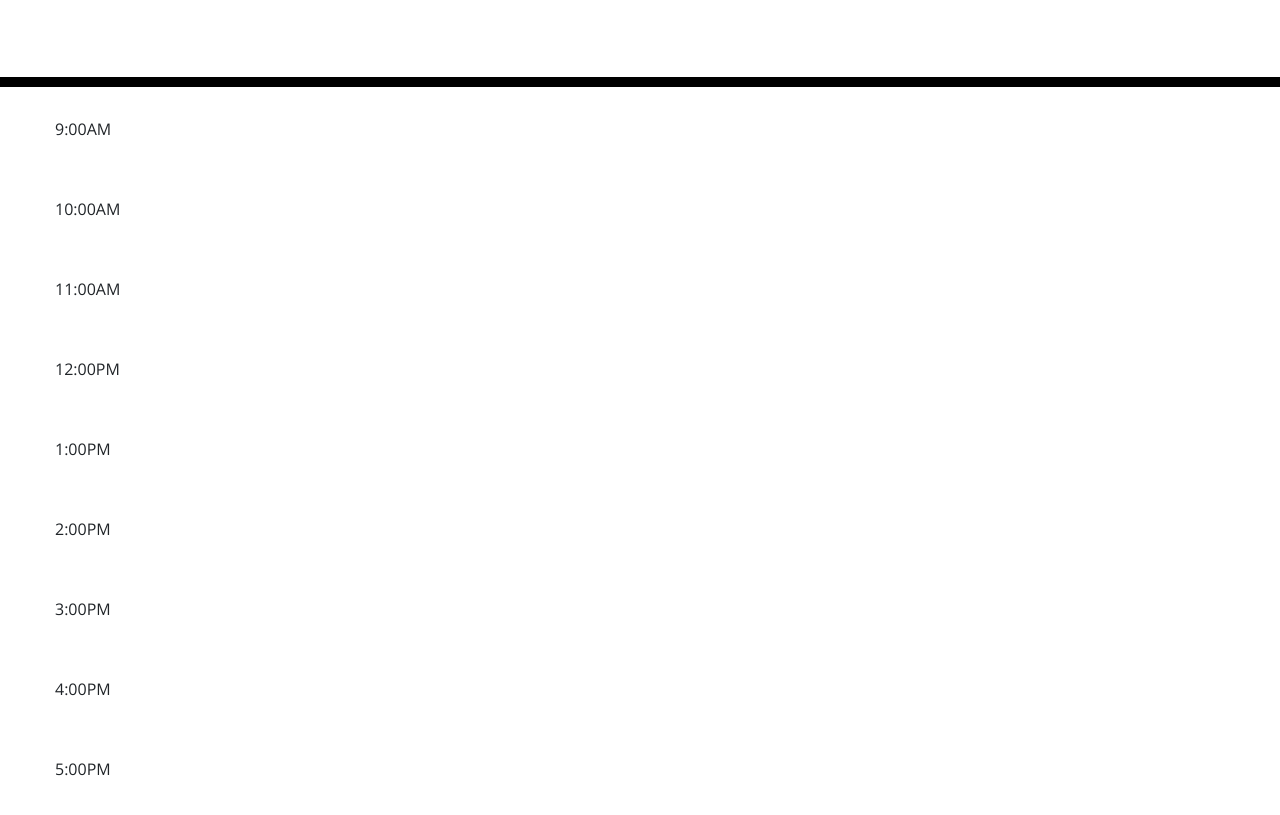
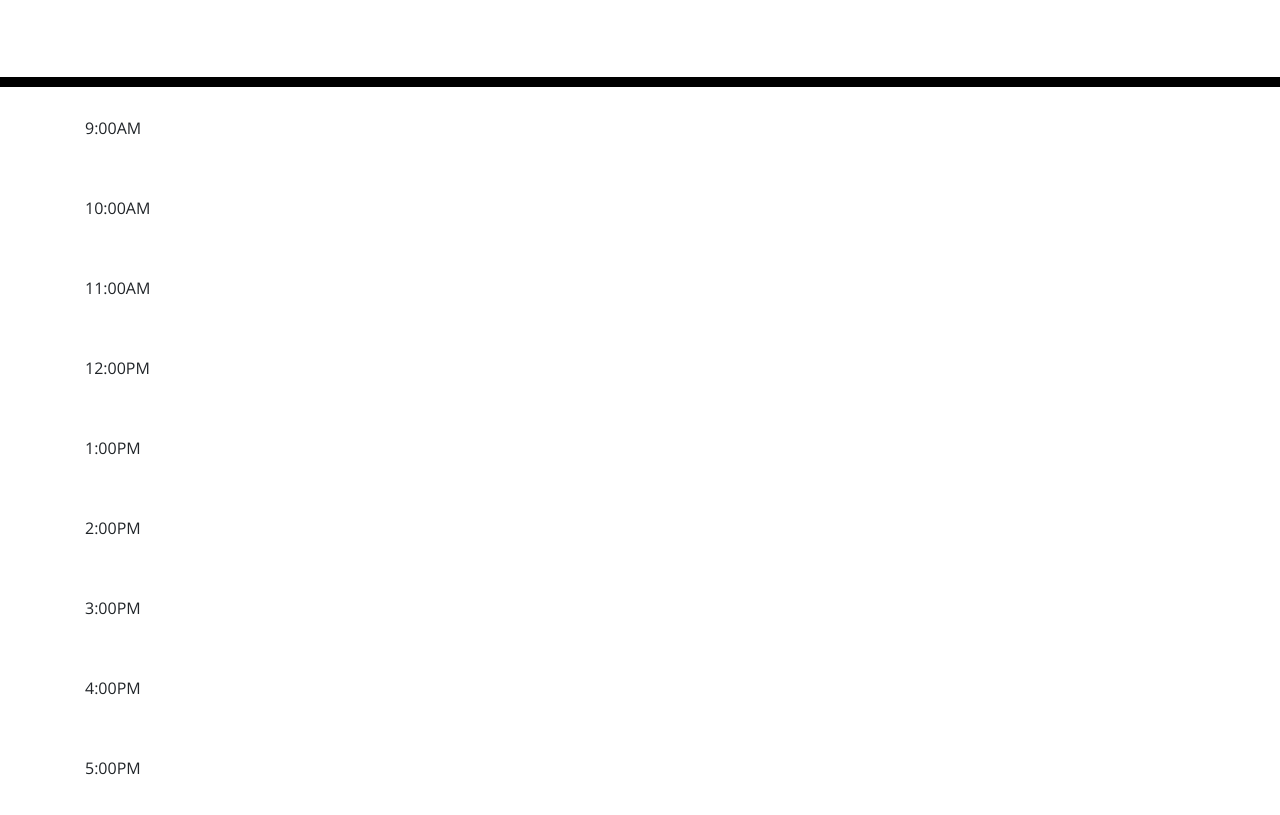
Before and after one commit to Garendemirdogen/friendly-octo-spork, a plain HTML site: page index.html in a window 1280 px wide. Shown: the part 181-996 px from the top of the page. Drawn offline with nearby package versions, Linux system fonts and the light colour scheme.

Commit message:
added col classes

```diff
--- a/index.html
+++ b/index.html
@@ -30,40 +30,41 @@
     </header>
     <div class="container">
       <!-- Timeblocks go here -->
+
       <div class="row">
-        <div class="row">9:00AM</div>
+        <div class="col-md-1">9:00AM</div>
       </div>
 
       <div class="row">
-        <div class="row">10:00AM</div>
+        <div class="col-md-1">10:00AM</div>
       </div>
 
       <div class="row">
-        <div class="row">11:00AM</div>
+        <div class="col-md-1">11:00AM</div>
       </div>
 
       <div class="row">
-        <div class="row">12:00PM</div>
+        <div class="col-md-1">12:00PM</div>
       </div>
 
       <div class="row">
-        <div class="row">1:00PM</div>
+        <div class="col-md-1">1:00PM</div>
       </div>
 
       <div class="row">
-        <div class="row">2:00PM</div>
+        <div class="col-md-1">2:00PM</div>
       </div>
 
       <div class="row">
-        <div class="row">3:00PM</div>
+        <div class="col-md-1">3:00PM</div>
       </div>
 
       <div class="row">
-        <div class="row">4:00PM</div>
+        <div class="col-md-1">4:00PM</div>
       </div>
 
       <div class="row">
-        <div class="row">5:00PM</div>
+        <div class="col-md-1">5:00PM</div>
       </div>
 
     </div>
```
